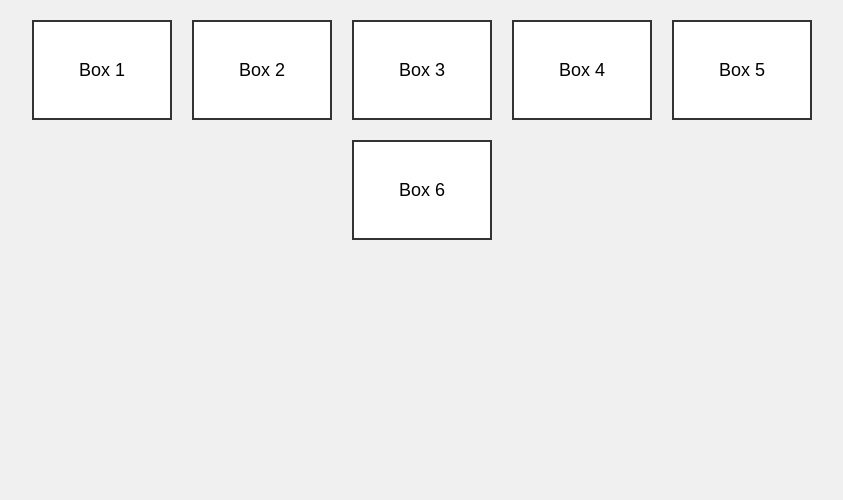
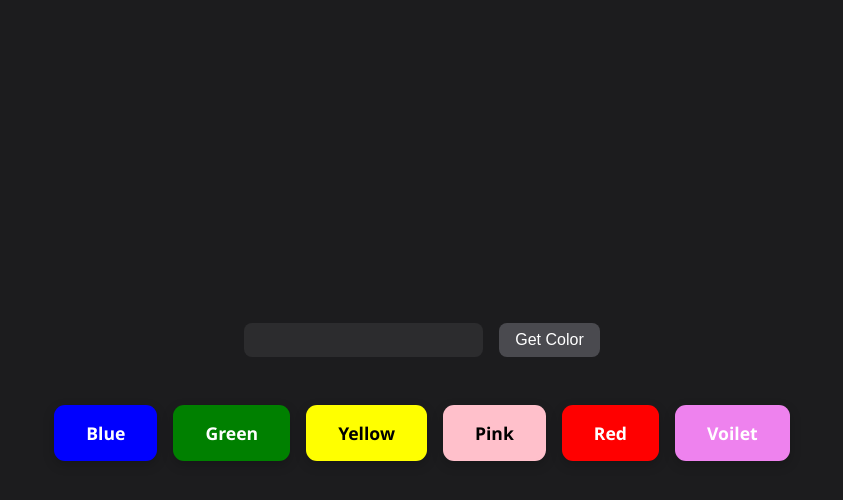
Before and after one commit to amanrawat130/js_proejcts, a plain HTML site: page colorChanger/index.html in a window 1280 px wide. Shown: the whole page, without its empty margins (218-1061 px from the left). Drawn offline with Linux system fonts and the light colour scheme.

Commit message:
almost done color project

```diff
--- a/colorChanger/index.html
+++ b/colorChanger/index.html
@@ -1,22 +1,35 @@
 <!DOCTYPE html>
 <html lang="en">
+
 <head>
-    <meta charset="UTF-8">
-    <meta name="viewport" content="width=device-width, initial-scale=1.0">
-    <link rel="stylesheet" href="style.css">
+    <meta charset="UTF-8" />
+    <meta name="viewport" content="width=device-width, initial-scale=1.0" />
+    <link rel="stylesheet" href="style.css" />
     <title>Color Changer</title>
 </head>
+
 <body>
-    <div class="container">
-    <div class="box">Box 1</div>
-    <div class="box">Box 2</div>
-    <div class="box">Box 3</div>
-    <div class="box">Box 4</div>
-    <div class="box">Box 5</div>
-    <div class="box">Box 6</div>
-  </div>
+        <div>
+            <input type="text" id="color">
+            <button id="btn">Get Color</button>
+        </div>
 
-   <script src="script.js"></script>
+        <div class="container">
+            <div class="box" id="blue" style="background-color: blue; color: white;">Blue</div>
+            <div class="box" id="green" style="background-color: green; color: white;">Green</div>
+            <div class="box" id="yellow" style="background-color: yellow; color: black;">Yellow</div>
+            <div class="box" id="pink" style="background-color: pink; color: black;">Pink</div>
+            <div class="box" id="red" style="background-color: red; color: white;">Red</div>
+            <div class="box" id="violet" style="background-color: violet; color: white;">Voilet</div>
+        </div>
 
+
+        <!-- <script>
+
+
+
+        </script> -->
+        <script src="script.js"></script>
 </body>
+
 </html>
--- a/colorChanger/script.js
+++ b/colorChanger/script.js
@@ -0,0 +1,41 @@
+
+    document.getElementById("blue").addEventListener("click", function () {
+      document.body.style.backgroundColor = document.body.style.backgroundColor === 'blue' ? "" : "blue";
+    });
+
+    document.getElementById("green").addEventListener("click", function () {
+      document.body.style.backgroundColor = document.body.style.backgroundColor === "green" ? "" : "green";
+    });
+
+    document.getElementById("yellow").addEventListener("click", function () {
+      document.body.style.backgroundColor = document.body.style.backgroundColor === "yellow" ? "" : "yellow";
+    });
+
+    document.getElementById("pink").addEventListener("click", function () {
+      document.body.style.backgroundColor = document.body.style.backgroundColor === "pink" ? "": "pink";
+    });
+
+    document.getElementById("red").addEventListener("click", function () {
+      document.body.style.backgroundColor = document.body.style.backgroundColor === "red" ? "" : "red";
+    });
+    document.getElementById("violet").addEventListener("click", function () {
+      document.body.style.backgroundColor = document.body.style.backgroundColor === "violet" ? "" : "violet";
+    });
+
+
+    document.getElementById("btn").addEventListener("click", function(){
+      if(document.getElementById('btn').textContent === 'Remove Color'){
+        document.body.style.backgroundColor = '';
+        document.getElementById('btn').textContent = "Get Color";
+        document.getElementById('color').value = '';
+        return;
+      }
+      const inputColor = document.getElementById('color').value
+      if(inputColor){
+        document.getElementById('btn').textContent = "Remove Color"
+      }
+      console.log(typeof(inputColor));
+      console.log(inputColor === "" ? "no color" : inputColor)
+      document.body.style.backgroundColor = inputColor;
+
+    })
--- a/colorChanger/style.css
+++ b/colorChanger/style.css
@@ -1,37 +1,67 @@
-* {
+body {
   margin: 0;
   padding: 0;
-  box-sizing: border-box;
+  font-family: 'Segoe UI', Tahoma, Geneva, Verdana, sans-serif;
+  background-color: #1c1c1e; /* soft black */
+  color: white;
+  display: flex;
+  flex-direction: column;
+  align-items: center;
+  min-height: 100vh;
+  justify-content: center;
+  gap: 2rem;
 }
 
-body {
-  font-family: sans-serif;
-  background-color: #f0f0f0;
-  padding: 20px;
+/* Input & Button Wrapper */
+div:first-child {
+  display: flex;
+  gap: 1rem;
+}
+
+input[type="text"] {
+  padding: 0.5rem 1rem;
+  border: none;
+  border-radius: 8px;
+  font-size: 1rem;
+  outline: #636366;
+  background-color: #2c2c2e;
+  color: white;
+}
+
+button {
+  padding: 0.5rem 1rem;
+  border: none;
+  border-radius: 8px;
+  font-size: 1rem;
+  background-color: #4a4a4f;
+  color: white;
+  cursor: pointer;
+  transition: background 0.3s ease;
+}
+
+button:hover {
+  background-color: #636366;
 }
 
 .container {
   display: flex;
   flex-wrap: wrap;
   justify-content: center;
-  gap: 20px;
-  max-width: 900px;
-  margin: 0 auto;
+  gap: 1rem;
+  padding: 1rem;
 }
 
 .box {
-  width: 140px;
-  height: 100px;
-  background-color: white;
-  border: 2px solid #333;
-  display: flex;
-  align-items: center;
-  justify-content: center;
-  font-size: 18px;
+  padding: 1rem 2rem;
+  border-radius: 11px;
+  font-size: 1.1rem;
+  font-weight: bold;
   cursor: pointer;
-  transition: background-color 0.3s ease, color 0.3s ease;
+  box-shadow: 0 4px 12px rgba(0, 0, 0, 0.2);
+  transition: transform 0.2s ease, opacity 0.2s ease;
 }
 
 .box:hover {
-  background-color: #ddd;
+  transform: scale(1.05);
+  opacity: 0.9;
 }
```
